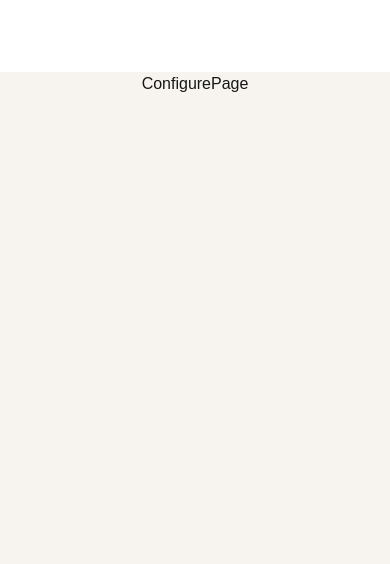
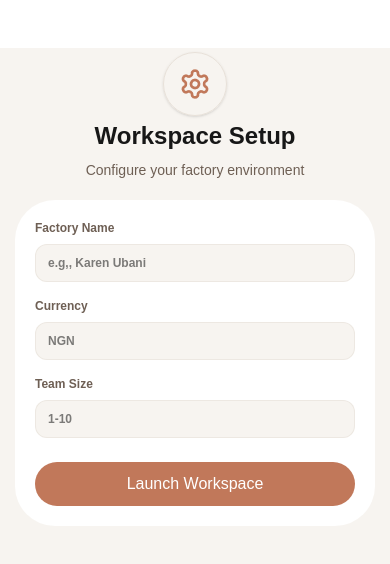
Before and after one commit to samuel-oluwadamisi/atela, a Next.js app: page /signup/configure in a window 390 px wide. Shown: the top 564 px of the page. Built offline with nearby package versions, Linux system fonts and the light colour scheme.

Commit message:
feat: made it responsive

```diff
--- a/src/app/(auth)/signup/configure/page.tsx
+++ b/src/app/(auth)/signup/configure/page.tsx
@@ -1,8 +1,11 @@
+import ConfigureScreen from '@/features/auth/screens/Configure'
 import React from 'react'
 
 const ConfigurePage = () => {
   return (
-    <div>ConfigurePage</div>
+    <div>
+      <ConfigureScreen />
+    </div>
   )
 }
 
--- a/src/app/(auth)/signup/layout.tsx
+++ b/src/app/(auth)/signup/layout.tsx
@@ -18,7 +18,7 @@ export default function SignupLayout({ children}: { children: React.ReactNode })
                   </div>
             </div>
 
-            <div className='bg-[#F7F4F0] w-full md:w-3/5 flex  justify-center mt-18 md:mt-30'>
+            <div className='bg-[#F7F4F0] w-full md:w-3/5 flex  justify-center mt-12 md:mt-30'>
             {children}
             </div>
 
--- /dev/null
+++ b/src/features/auth/screens/Configure.tsx
@@ -0,0 +1,36 @@
+'use client'
+
+import { useRouter } from 'next/navigation'
+import Image from 'next/image'
+
+const ConfigureScreen = () => {
+
+    const router = useRouter()
+  return (
+    <>
+        <div className=' mx-auto flex items-center justify-center my-1 md:my-2 border border-[#E8E1D9] rounded-full shadow-sm w-16 h-16 '>
+            <Image src={'/images/brown-settings.png'} alt='Brown-Settings' width={32} height={32} />
+        </div>
+
+        <h2 className='font-black text-2xl text-center'>Workspace Setup</h2>
+        <p className='text-[#6E5F54] text-sm text-center my-2'>Configure your factory environment</p>
+
+        <div className='bg-white w-90 md:w-105 p-5 md:p-7 rounded-[40px] mt-5'>
+
+        <p className='text-[#6E5F54] font-bold text-xs'>Factory Name</p>
+        <input type="text" placeholder='e.g,, Karen Ubani' className='border-1 border-[#E8E1D999] rounded-xl bg-[#F7F4F0] px-3 py-2.5 w-full mt-2 text-xs font-bold text-black placeholder:text-[rgba(42, 31, 26, 0.5)] placeholder:text-xs placeholder:font-bold focus:outline-none'  />
+
+        <p className='text-[#6E5F54] font-bold text-xs mt-4'>Currency</p>
+        <input type="text" placeholder='NGN' className='border-1 border-[#E8E1D999] rounded-xl bg-[#F7F4F0] px-3 py-2.5 w-full mt-2 text-xs font-bold text-black placeholder:text-[rgba(42, 31, 26, 0.5)] placeholder:text-xs placeholder:font-bold focus:outline-none'  />
+
+        <p className='text-[#6E5F54] font-bold text-xs mt-4'>Team Size</p>
+        <input type="text" placeholder='1-10' className='border-1 border-[#E8E1D999] rounded-xl bg-[#F7F4F0] px-3 py-2.5 w-full mt-2 text-xs font-bold text-black placeholder:text-[rgba(42, 31, 26, 0.5)] placeholder:text-xs placeholder:font-bold focus:outline-none'  />
+
+        <button onClick={ ()=> router.push('/')} className='py-2.5 w-full bg-[#C1785A] mt-6 rounded-3xl text-white'>Launch Workspace</button>
+        </div>
+
+    </>
+  )
+}
+
+export default ConfigureScreen
--- a/src/features/auth/screens/Confirm.tsx
+++ b/src/features/auth/screens/Confirm.tsx
@@ -27,7 +27,7 @@ const ConfirmScreen = () => {
 
           <div className="bg-white w-90 md:w-105 p-5 md:p-7 rounded-[40px] mt-5 flex flex-col items-center">
             <ConfirmEmailForm />
-          <button onClick={ ()=> router.push('/signup/confirm')} className='py-5 w-9/10 bg-[#C1785A] mt-6 rounded-3xl text-white font-bold text-sm'>
+          <button onClick={ ()=> router.push('/signup/configure')} className='py-5 w-9/10 bg-[#C1785A] mt-6 rounded-3xl text-white font-bold text-sm'>
             Verify & Create Workspace
           </button>
 
--- a/src/features/auth/screens/Login.tsx
+++ b/src/features/auth/screens/Login.tsx
@@ -1,7 +1,10 @@
+'use client'
 import Image from 'next/image'
-import React from 'react'
+import { useRouter } from 'next/navigation'
 
 const LoginScreen = () => {
+
+    const router = useRouter()
   return (
     <div className='flex h-screen'>
         <div className='hidden md:block relative h-screen w-2/5 overflow-hidden'>
@@ -34,7 +37,7 @@ const LoginScreen = () => {
                     <button className='py-2.5 w-full bg-[#C1785A] mt-6 rounded-3xl text-white'>Access Dashboard</button>
                 </div>
 
-                <p className='text-[#6E5F54] text-sm text-center mt-4'>Don&apos;t have an account? <a href="#" className='text-[#C1785A] font-bold'>Create One</a></p>
+                <p className='text-[#6E5F54] text-sm text-center mt-4'>Don&apos;t have an account? <span onClick={()=> router.push('/signup')} className='text-[#C1785A] cursor-pointer font-bold'>Create One</span></p>
             </div>
 
         </div>
--- a/src/features/auth/screens/Signup.tsx
+++ b/src/features/auth/screens/Signup.tsx
@@ -5,7 +5,6 @@ const SignupScreen = () => {
     const router = useRouter()
   return (
     <>
-    <button className="text-[#6E5F54] text-sm"> ❮ Back </button>
         <h2 className='font-black text-2xl text-center'>Create Workspace</h2>
         <p className='text-[#6E5F54] text-sm text-center my-2'>Set up your factory account</p>
 
@@ -23,7 +22,7 @@ const SignupScreen = () => {
         <button onClick={ ()=> router.push('/signup/confirm')} className='py-2.5 w-full bg-[#C1785A] mt-6 rounded-3xl text-white'>Create Workspace</button>
         </div>
 
-        <p className='text-[#6E5F54] text-sm text-center mt-4'>Already have a workspace? <a href="#" className='text-[#C1785A] font-bold'>Log in</a></p>
+        <p className='text-[#6E5F54] text-sm text-center mt-4'>Already have a workspace? <span onClick={()=> router.push('/login')} className='text-[#C1785A] cursor-pointer font-bold'>Log in</span></p>
 
     </>
   )
```
Also changed, not shown: public/images/brown-settings.png (added).
